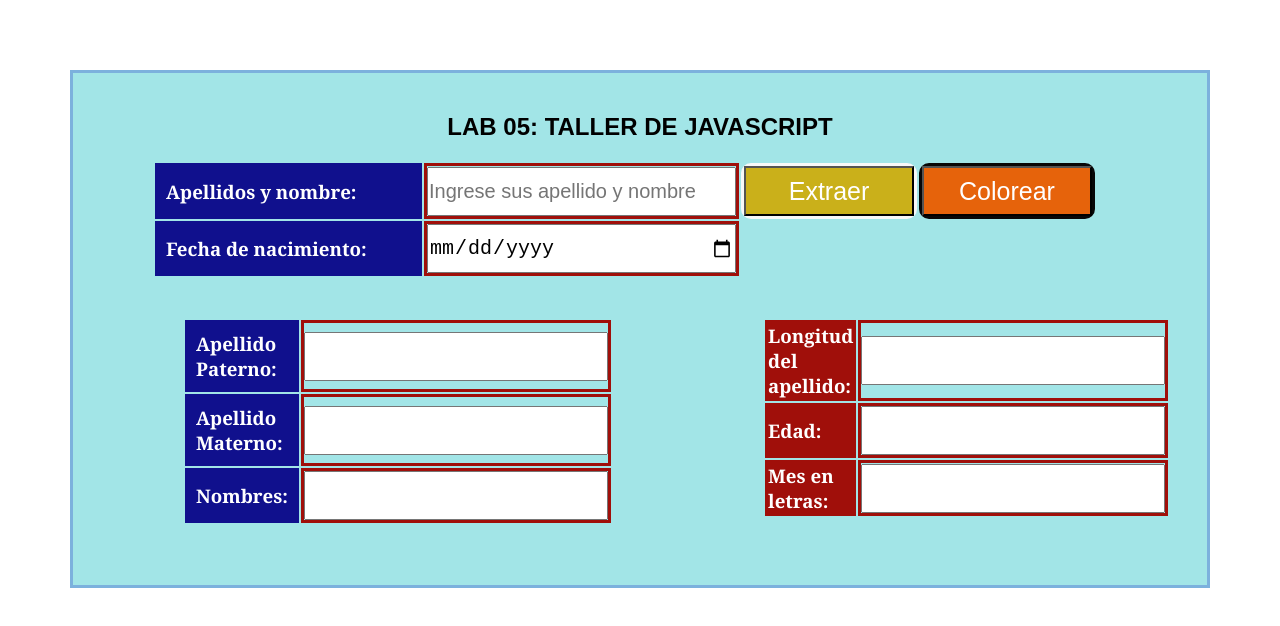
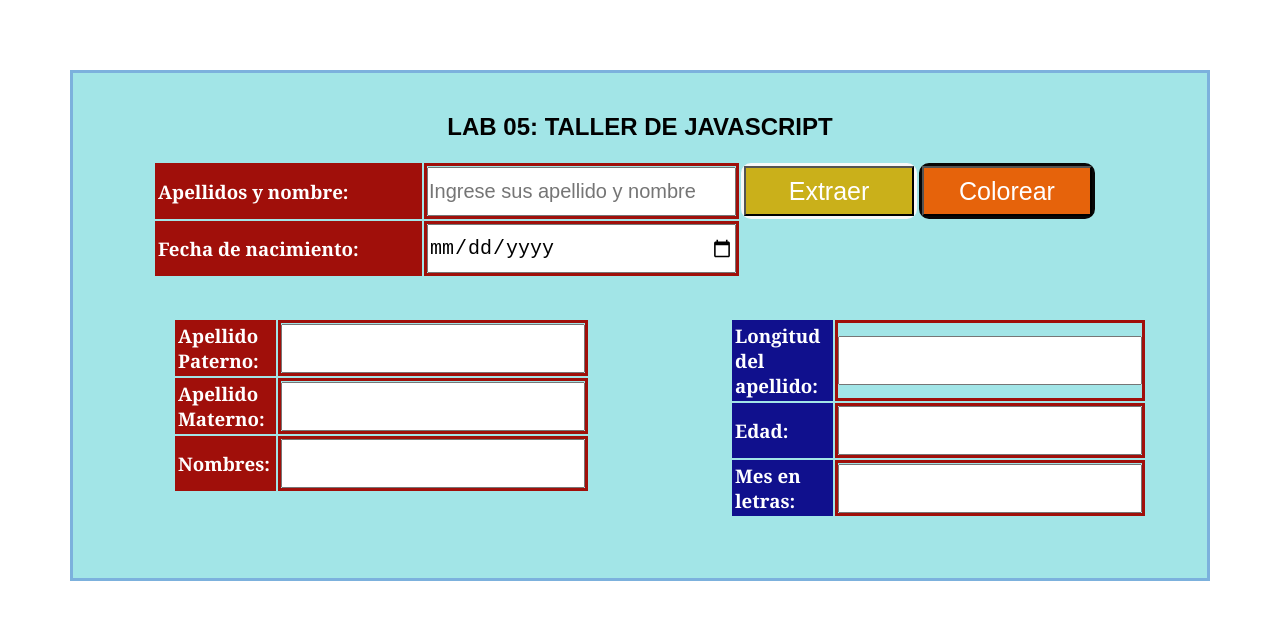
Before and after one commit to SilsaSC/SilsaSC.github.io, a plain HTML site: page lab05.html in a window 1280 px wide. Both pictures are taken after a click on the button "Colorear". Drawn offline with Linux system fonts and the light colour scheme.

Commit message:
Versión. btnColorear

```diff
--- a/css/lab05.css
+++ b/css/lab05.css
@@ -101,8 +101,8 @@ button {
 }
 
 .Resultados .resultado {
-    margin-left: 50px;
-    margin-right: 150px;
+    margin-left: 40px;
+    margin-right: 140px;
 }
 
 
@@ -160,9 +160,19 @@ button {
     background-color: rgb(160, 15, 10);
     color: white;
     height: 30px;
-    width: 500px;
-    margin: 10px;
+    width: 400px;
+    margin: 5px;
     font-family: Cambria, Cochin, Georgia, Times, 'Times New Roman', serif;
+}
+
+.textoFijo_color2.azul {
+    border: solid rgb(16, 16, 141);
+    background-color: rgb(16, 16, 141);
+}
+
+.textoFijo_color1.rojo {
+    border: solid rgb(160, 15, 10);
+    background-color: rgb(160, 15, 10);
 }
 
 .textoFijo_color1 {
@@ -172,6 +182,5 @@ button {
     color: white;
     height: 30px;
     width: 400px;
-    margin: 10px;
-    padding: 8px;
+    margin: 5px;
 }
--- a/js/lab05.js
+++ b/js/lab05.js
@@ -1,3 +1,6 @@
+(function() {
+    window.onload = function() {
+
         let nombre_apellido = document.getElementById("idname");
         let fecha_nacimiento = document.getElementById("iddate");
         let Appaterno = document.getElementById("idPaterno");
@@ -48,7 +51,7 @@ function extraerDatos() {
                 }
 
                 //Extraer longitud del apellido
-        document.getElementById("idlongitud").value = palabras[0].length;
+                document.getElementById("idlongitud").value = palabras[0].length + " Letras";
 
                 //Extraer edad
                 let anioCumple = document.getElementById("iddate").value.split('-');
@@ -110,3 +113,50 @@ function extraerDatos() {
 
         // Metodos
         btnextraer.addEventListener('click', extraerDatos, true);
+        //Cajas Azules
+        let cajaAzul1 = document.getElementById("textoFijo_color11");
+        let cajaAzul2 = document.getElementById("textoFijo_color12");
+        let cajaAzul3 = document.getElementById("textoFijo_color13");
+        let cajaAzul4 = document.getElementById("textoFijo_color14");
+        let cajaAzul5 = document.getElementById("textoFijo_color15");
+        //Cajas Rojas
+        let cajaRojo1 = document.getElementById("textoFijo_color21");
+        let cajaRojo2 = document.getElementById("textoFijo_color22");
+        let cajaRojo3 = document.getElementById("textoFijo_color23");
+        let contador = 0;
+
+        // Cambiando de color a las Cajas
+        function colorearCajas() {
+            if (contador == 0) {
+                //Cajas Azules a Rojas
+                cajaAzul1.classList.add('rojo');
+                cajaAzul2.classList.add('rojo');
+                cajaAzul3.classList.add('rojo');
+                cajaAzul4.classList.add('rojo');
+                cajaAzul5.classList.add('rojo');
+
+                //Cajas Rojas a Azules
+                cajaRojo1.classList.add('azul');
+                cajaRojo2.classList.add('azul');
+                cajaRojo3.classList.add('azul');
+                contador = 1;
+
+            } else {
+                //Cajas rojas a Azules
+                cajaAzul1.classList.remove('rojo');
+                cajaAzul2.classList.remove('rojo');
+                cajaAzul3.classList.remove('rojo');
+                cajaAzul4.classList.remove('rojo');
+                cajaAzul5.classList.remove('rojo');
+                //Cajas Azules a rojas
+                cajaRojo1.classList.remove('azul');
+                cajaRojo2.classList.remove('azul');
+                cajaRojo3.classList.remove('azul');
+                contador = 0;
+            }
+        }
+        btncolorear.addEventListener('click', colorearCajas, true);
+
+
+    };
+})();
--- a/lab05.html
+++ b/lab05.html
@@ -18,7 +18,7 @@
                 <div class="datos">
                     <table class="datosPersonales">
                         <tr>
-                            <td class="textoFijo_color1">
+                            <td class="textoFijo_color1" id="textoFijo_color11">
                                 <h3>Apellidos y nombre:</h3>
                             </td>
                             <td class="Fijo_textoIngresado">
@@ -32,7 +32,7 @@
                             </td>
                         </tr>
                         <tr>
-                            <td class="textoFijo_color1">
+                            <td class="textoFijo_color1" id="textoFijo_color12">
                                 <h3 id="fechaNaci">Fecha de nacimiento:</h3>
                             </td>
                             <td class="Fijo_textoIngresado">
@@ -47,7 +47,7 @@
                 <div class="resultado">
                     <table class="resultadosDatosPersonales">
                         <tr>
-                            <td class="textoFijo_color1">
+                            <td class="textoFijo_color1" id="textoFijo_color13">
                                 <h3>Apellido Paterno:</h3>
                             </td>
                             <td class="Fijo_textoIngresado">
@@ -55,7 +55,7 @@
                             </td>
                         </tr>
                         <tr>
-                            <td class="textoFijo_color1">
+                            <td class="textoFijo_color1" id="textoFijo_color14">
                                 <h3>Apellido Materno:</h3>
                             </td>
                             <td class="Fijo_textoIngresado">
@@ -63,7 +63,7 @@
                             </td>
                         </tr>
                         <tr>
-                            <td class="textoFijo_color1">
+                            <td class="textoFijo_color1" id="textoFijo_color15">
                                 <h3>Nombres:</h3>
                             </td>
                             <td class="Fijo_textoIngresado">
@@ -75,7 +75,7 @@
                 <div class="fecha">
                     <table>
                         <tr>
-                            <td class="textoFijo_color2">
+                            <td class="textoFijo_color2" id="textoFijo_color21">
                                 <h3>Longitud del apellido:</h3>
                             </td>
                             <td class="Fijo_textoextraido">
@@ -83,7 +83,7 @@
                             </td>
                         </tr>
                         <tr>
-                            <td class="textoFijo_color2">
+                            <td class="textoFijo_color2" id="textoFijo_color22">
                                 <h3>Edad:</h3>
                             </td>
                             <td class="Fijo_textoextraido">
@@ -91,7 +91,7 @@
                             </td>
                         </tr>
                         <tr>
-                            <td class="textoFijo_color2">
+                            <td class="textoFijo_color2" id="textoFijo_color23">
                                 <h3>Mes en letras:</h3>
                             </td>
                             <td class="Fijo_textoextraido">
```
Lines whose indentation alone changed are shown as unchanged.
